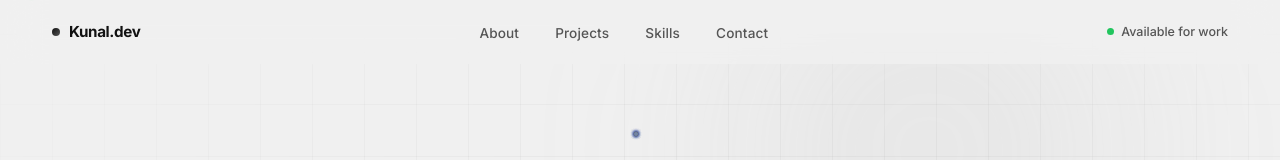
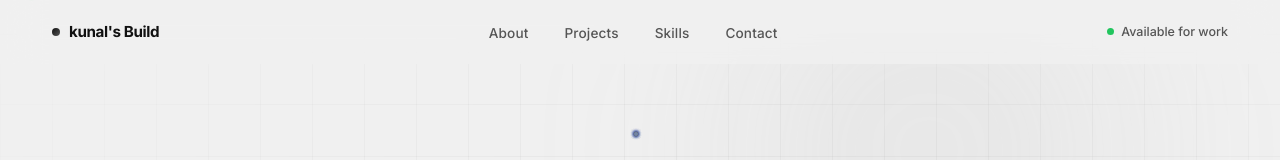
Before and after one commit to devkunal2812/Landing_page_design, a React (Vite) app: page / in a window 1280 px wide. Shown: the top 160 px of the page. Built offline with nearby package versions, Linux system fonts and the light colour scheme.

Commit message:
Update logo text in Nav component

```diff
--- a/src/components/Nav.jsx
+++ b/src/components/Nav.jsx
@@ -31,7 +31,7 @@ export default function Nav() {
       <nav className={`${styles.nav} ${scrolled ? styles.scrolled : ''}`}>
         <div className={styles.logo}>
           <span className={styles.logoDot} />
-          <span>Kunal.dev</span>
+          <span>kunal's Build</span>
         </div>
 
         {/* Desktop links */}
```
